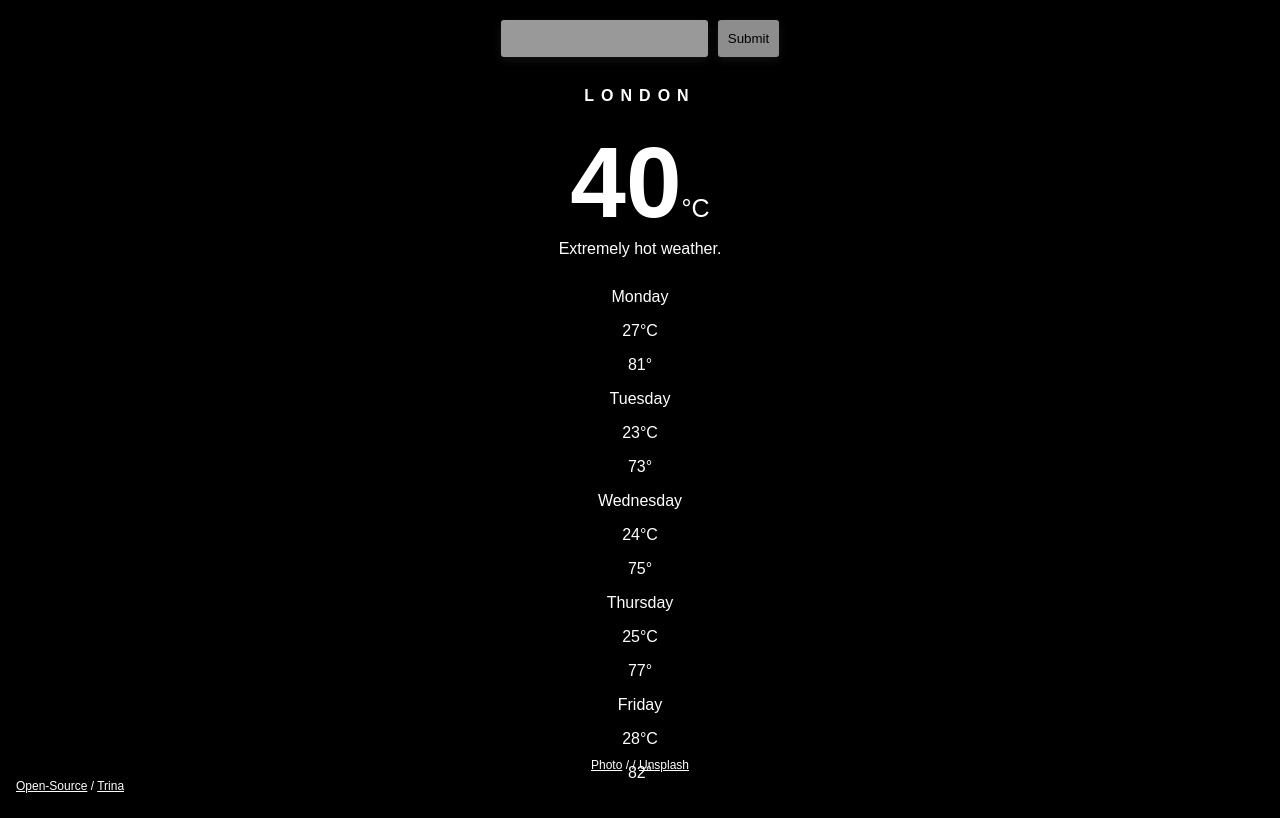
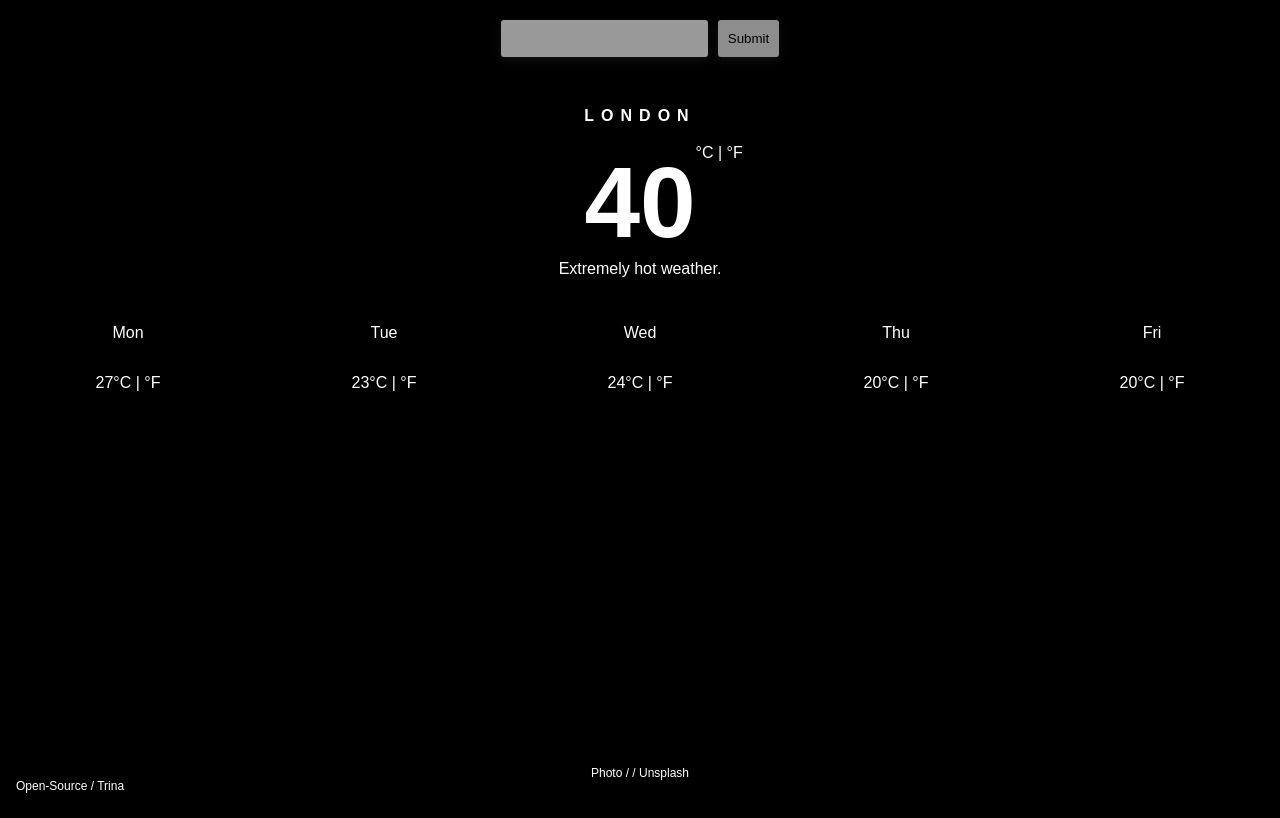
Before and after one commit to trinayau/react-weather, a React (Create React App) app in the folder weather-app/: page / in a window 1280 px wide. Built offline with nearby package versions, Linux system fonts and the light colour scheme; no server answers.

Commit message:
changed forcast col direction

```diff
--- a/weather-app/src/App.css
+++ b/weather-app/src/App.css
@@ -1,3 +1,8 @@
+.App{
+  display: flex;
+  flex-direction: column;
+}
+
 body {
   margin: 0;
   padding: 0;
@@ -9,6 +14,7 @@ body {
   color: white;
 }
 
+
 h1 {
   text-align: center;
   padding-top: 20px;
@@ -16,6 +22,15 @@ h1 {
 
 p {
   text-align: center;
+}
+
+a{
+  color: white;
+  text-decoration: none;
+}
+
+a:hover{
+  text-decoration: underline;
 }
 
 /* City input form*/
@@ -54,17 +69,39 @@ button {
   background-color: rgb(235,235,235);
 }
 
+
 button:hover {
   background-color: white;
+}
+/* Info component styling */
+
+.degrees {
+  position: absolute;
+  top: 9rem;
+}
+
+.degrees a{
+  text-decoration: none;
+  transition: all 0.3s ease-in-out;
+}
+
+.degrees a:hover{
+  color: #212121;
 }
 
 /* Quote container */
 .quote {
+  display: block;
   text-align: center;
   opacity: .6;
-  transition: opacity 0.3s ease;
-  padding: 10px 40px;
+  display: flex;
+  flex-direction: column;
+  padding-top: 15px;
+}
 
+.quote p{
+  margin: 0;
+  padding: 0;
 }
 
 .author {
@@ -106,13 +143,24 @@ button:hover {
   font-weight: 300;
   margin: 0;
   position: absolute;
-  bottom: 1rem;
+  bottom: 0.5rem;
   left: 1rem;
   right: 1rem;
 }
 
 .unsplash-description a{
   color: white;
+}
+
+/* forecast */
+.forecast {
+  display: flex;
+  flex-direction: row;
+  justify-content: space-around;
+}
+
+.day-forecast {
+  margin: 0 5px;
 }
 
 /* credit */
@@ -127,7 +175,7 @@ button:hover {
   color: white;
 }
 
-@media only screen and (max-width: 600px) {
+@media only screen and (max-width: 390px) {
   .credit p {
     font-size: 12px;
     font-weight: 300;
@@ -136,4 +184,23 @@ button:hover {
     right: 1rem;
     bottom: -0.3rem;
   }
+
+
 }
+
+/* @media only screen and (max-height: 760px)
+{
+
+
+  .credit p {
+    display: none;
+  }
+
+  .quote {
+    display: none;
+  }
+
+.unsplash-description {
+  display: none;
+}
+} */
--- a/weather-app/src/App.js
+++ b/weather-app/src/App.js
@@ -9,10 +9,10 @@ function App() {
     <div className="App">
       <Searchbar setSubmitValue={setSubmitValue}/>
 
-      <Info city={submitValue}/>
-      <Background city={submitValue}/>
+      <Info city={submitValue} temp={40}/>
       <Forecast/>
       <Quote/>
+      <Background city={submitValue}/>
       <Credit/>
 
     </div>
--- a/weather-app/src/components/Background/index.js
+++ b/weather-app/src/components/Background/index.js
@@ -35,14 +35,16 @@ const Background = ({city}) => {
         color: 'blue',
         backgroundImage: `linear-gradient(rgba(0, 0, 0, 0.15), rgba(0, 0, 0, 0.85)), url(${backgroundUrl})`,
         backgroundSize: "cover",
-        backgroundRepeat: "no-repeat",
+        backgroundRepeat: "repeat",
         backgroundPosition: "center center",
         position: "absolute",
         top: 0,
         left: 0,
         zIndex: -100,
         width: "100%",
-        height: "100%"
+        height: "100%",
+        padding: 0,
+        margin: 0,
       };
     return ( <>
           <div style={divStyle}>
--- a/weather-app/src/components/Day/index.js
+++ b/weather-app/src/components/Day/index.js
@@ -1,14 +1,25 @@
+import { useState } from "react";
+
 const Day = ({day, temp}) => {
 
-    const fahrenheitConvertor = () => {
-        return Math.round((temp * 9/5) + 32);
+    const [temperature, setTemperature] = useState(temp);
+
+    const showFahrenheit = (e) => {
+        e.preventDefault();
+        setTemperature(Math.round((temp * 9/5) + 32));
     }
+
+    const showCelsius = (e) => {
+        e.preventDefault();
+        setTemperature(temp);
+    }
+
+
     return (
-        <>
+        <div className="day-forecast" style={{ display:"flex", flexDirection:"column", height: "auto" }}>
     <p>{day}</p>
-    <p>{temp}°C</p>
-    <p>{fahrenheitConvertor(temp)}°</p>
-    </> );
+    <p>{temperature}<a href="/" onClick={showCelsius}>°C</a> | <a href="/" onClick={showFahrenheit}>°F</a></p>
+    </div> );
 }
 
 export default Day;
--- a/weather-app/src/components/Forecast/index.js
+++ b/weather-app/src/components/Forecast/index.js
@@ -1,14 +1,14 @@
 import {Day} from '../../components'
 const Forecast = () => {
     return (
-    <>
+    <div className="forecast">
         {/* weather forecast */}
-        <Day day='Monday' temp='27'/>
-        <Day day='Tuesday' temp='23'/>
-        <Day day='Wednesday' temp='24'/>
-        <Day day='Thursday' temp='25'/>
-        <Day day='Friday' temp='28'/>
-    </> );
+        <Day day='Mon' temp='27'/>
+        <Day day='Tue' temp='23'/>
+        <Day day='Wed' temp='24'/>
+        <Day day='Thu' temp='20'/>
+        <Day day='Fri' temp='20'/>
+    </div> );
 }
 
 export default Forecast;
--- a/weather-app/src/components/Info/index.js
+++ b/weather-app/src/components/Info/index.js
@@ -1,12 +1,28 @@
+import { useState } from 'react';
 import {Description} from '../../components'
 
-const Info = ({city}) => {
+const Info = ({city, temp}) => {
+
+    const [temperature, setTemperature] = useState(temp);
+    const [unit, setUnit] = useState("Metric");
+
+    const showFahrenheit = (e) => {
+        e.preventDefault();
+        setUnit("Imperial");
+        setTemperature(Math.round((temp * 9/5) + 32));
+    }
+
+    const showCelsius = (e) => {
+        e.preventDefault();
+        setUnit("Metric");
+        setTemperature(temp);
+    }
 
     return (
     <div className="info">
         <p className="city">{city}</p>
         <div className="temp-container">
-        <span className="temp">40</span><span style={{ fontSize: "25px" }}>°C</span>
+        <span className="temp">{temperature}</span><span className="degrees"><a href="/" onClick={showCelsius}>°C</a> | <a href="/" onClick={showFahrenheit}>°F</a></span>
         <Description/>
         </div>
     </div> );
```
